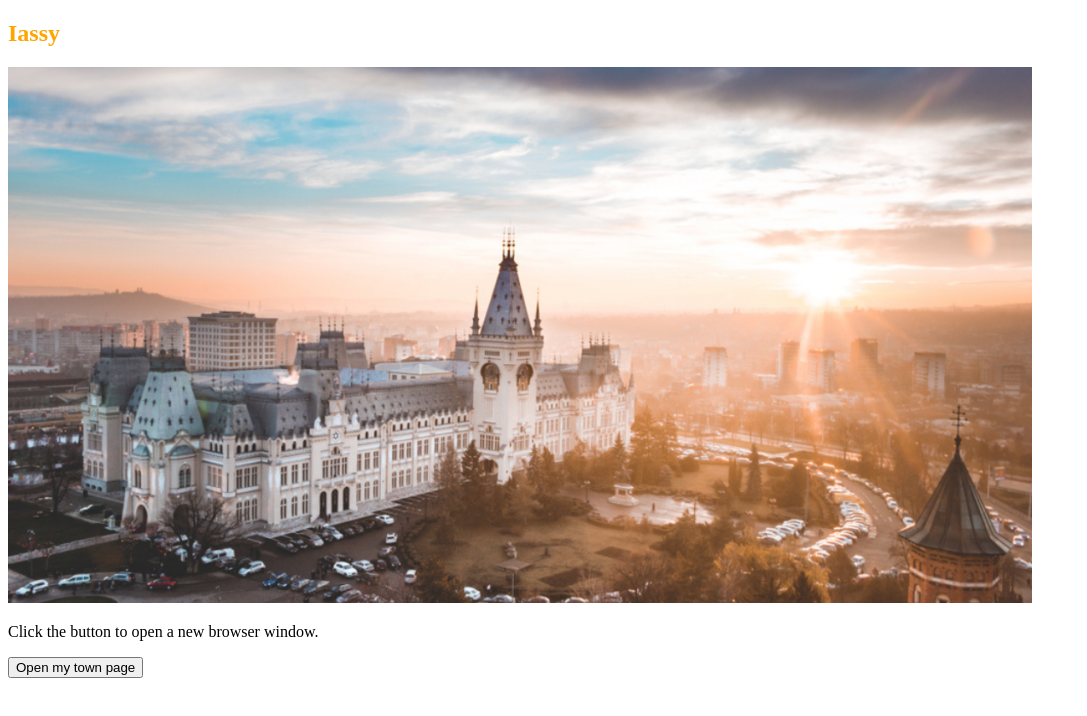
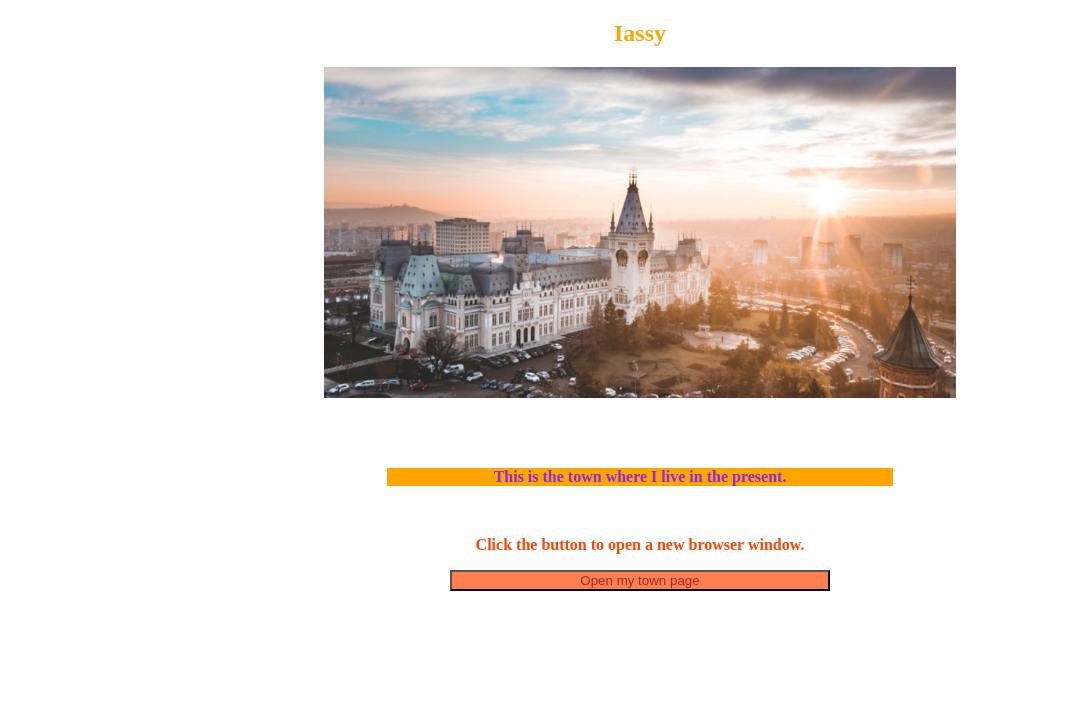
Before and after one commit to paulacobzaru/tema-curs, a plain HTML site: page tema-1/town.html in a window 1280 px wide. Shown: the whole page, without its empty margins (0-1087 px from the left). Drawn offline with Linux system fonts and the light colour scheme; files whose address does not match are found by name.

Commit message:
homework 1

```diff
--- a/tema-1/main.css
+++ b/tema-1/main.css
@@ -1,6 +1,36 @@
-h3{
+#name{
     color: green;
+    text-align: center;
 }
 h2{
     color:orange;
+    text-align: center;
 }
+p{
+    text-align: center;
+    color: orangered;
+}
+.imagine{
+    display:block;
+    margin-left: auto;
+    margin-right: auto;
+    width: 50%;
+}
+button{
+    display:block;
+    margin-left: auto;
+    margin-right: auto;
+    width: 30%;
+    color:brown;
+    background-color: coral;
+}
+#my-id{
+    color: blueviolet;
+    font-size: 16px;
+    text-align: center;
+    background-color:orange;
+    display:block;
+    margin-left: auto;
+    margin-right: auto;
+    width: 40%;
+}
--- a/tema-1/town.html
+++ b/tema-1/town.html
@@ -7,10 +7,22 @@
     <title>My town</title>
 </head>
 
-<body>
+<body id="new">
     <h2>Iassy</h2>
-    <img src="C:\tema-curs\tema-1\Iassy-photo.png" alt="Iassy-photo">
-    <p>Click the button to open a new browser window.</p>
+    <img src="C:\tema-curs\tema-1\Iassy-photo.png" alt="Iassy-photo" class="imagine">
+    <br>
+    <br>
+    <br>
+    <script>
+        var param = document.createElement("h3");
+        param.setAttribute('id', 'my-id');
+        var node = document.createTextNode("This is the town where I live in the present.");
+        param.append(node);
+        var element = document.getElementById("new");
+        element.appendChild(param);
+    </script>
+    <br>
+    <p><b>Click the button to open a new browser window.</b></p>
     <button onclick="myFunction()">Open my town page</button>
     <script>
         function myFunction() {
@@ -18,6 +30,8 @@
         }
     </script>
 
+
+
 </body>
 
 </html>
```
Also changed, not shown: tema-1/index.html (+1 -1 lines).
